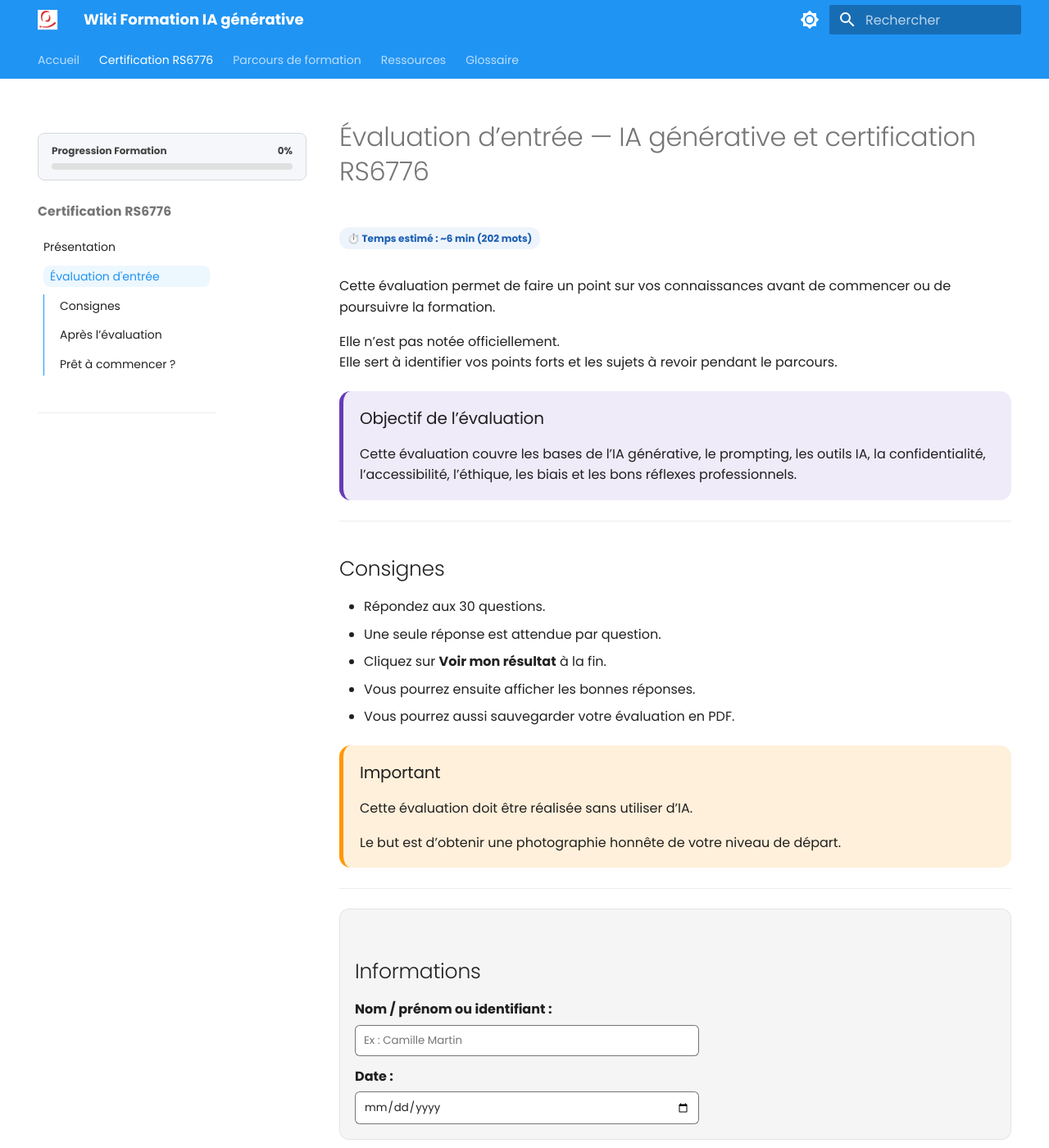
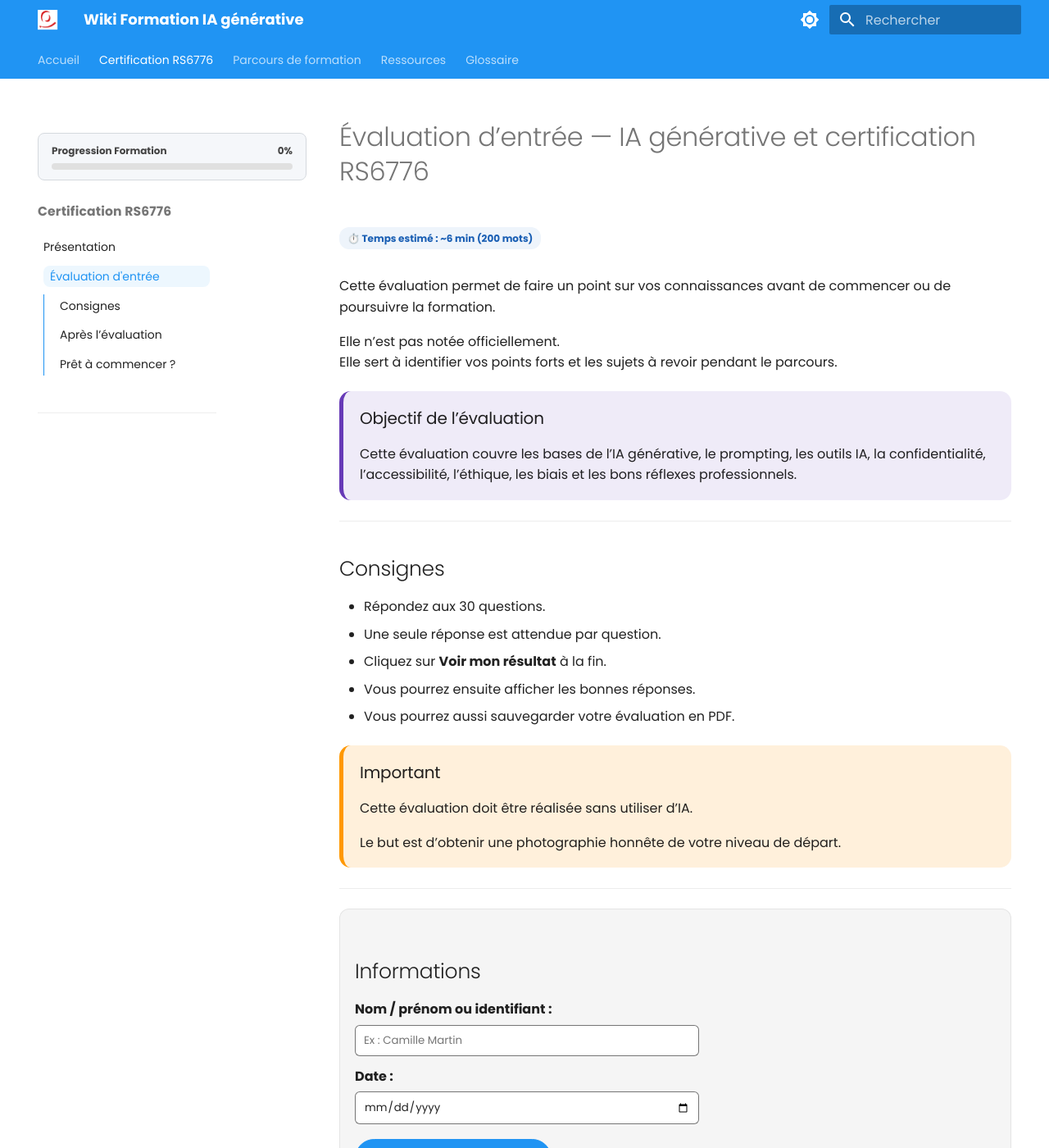
Before and after one commit to pierre-l-hue/wiki-formation-ia, an MkDocs documentation site: the page built from docs/evaluation-entree.md, in a window 1280 px wide and 1400 px high. Shown: the whole window at 82% size. Built offline with MkDocs 1.6.1 and Material for MkDocs 9.7.7, drawn with Linux system fonts in a browser that asks for light colours; some of the changed text lies outside the part shown.

Commit message:
Update evaluation-entree.md

```diff
--- a/docs/evaluation-entree.md
+++ b/docs/evaluation-entree.md
@@ -30,27 +30,35 @@
 
 <div id="evaluation-entree" class="evaluation-entree">
 
-  <div class="eval-identite">
+  <div id="eval-intro" class="eval-identite">
     <h2>Informations</h2>
 
-    <label for="eval-nom"><strong>Nom / prénom ou identifiant :</strong></label>
-    <input type="text" id="eval-nom" placeholder="Ex : Camille Martin" />
+    <form id="eval-form">
+      <label for="eval-nom"><strong>Nom / prénom ou identifiant :</strong></label>
+      <input type="text" id="eval-nom" placeholder="Ex : Camille Martin" required />
 
-    <label for="eval-date"><strong>Date :</strong></label>
-    <input type="date" id="eval-date" />
+      <label for="eval-date"><strong>Date :</strong></label>
+      <input type="date" id="eval-date" required />
+
+      <div class="eval-actions">
+        <button type="button" id="eval-start">Commencer l’évaluation</button>
+      </div>
+    </form>
   </div>
 
-  <div id="eval-questions"></div>
+  <div id="eval-quiz" style="display:none;">
+    <div id="eval-questions"></div>
 
-  <div class="eval-actions">
-    <button type="button" id="eval-submit">Voir mon résultat</button>
-    <button type="button" id="eval-show-answers" style="display:none;">Afficher les bonnes réponses</button>
-    <button type="button" id="eval-print" style="display:none;">Sauvegarder / imprimer en PDF</button>
-    <button type="button" id="eval-reset">Recommencer</button>
+    <div class="eval-actions">
+      <button type="button" id="eval-submit">Voir mon résultat</button>
+      <button type="button" id="eval-show-answers" style="display:none;">Afficher les bonnes réponses</button>
+      <button type="button" id="eval-print" style="display:none;">Sauvegarder / imprimer en PDF</button>
+      <button type="button" id="eval-reset">Recommencer</button>
+    </div>
+
+    <div id="eval-resultat" class="eval-resultat" style="display:none;"></div>
+    <div id="eval-correction" class="eval-correction" style="display:none;"></div>
   </div>
-
-  <div id="eval-resultat" class="eval-resultat" style="display:none;"></div>
-  <div id="eval-correction" class="eval-correction" style="display:none;"></div>
 
 </div>
 
@@ -81,6 +89,10 @@
   border-radius: 6px;
   background: var(--md-default-bg-color, #fff);
   color: var(--md-typeset-color, #000);
+}
+
+#eval-form .eval-actions {
+  margin-top: 18px;
 }
 
 .eval-question {
```
Also changed, not shown: other parts of docs/evaluation-entree.md (+6 -0 lines).
